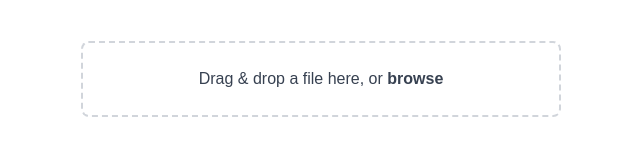
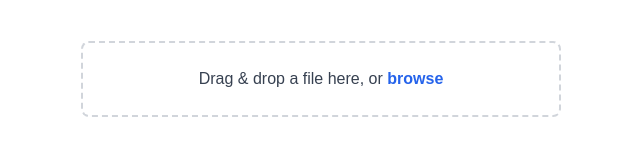
Before and after one commit to seansoreilly/content-proof, a Next.js app: page /upload in a window 1280 px wide. Shown: the part 349-504 px from the top of the page, without its empty margins (319-959 px from the left). Built offline with nearby package versions, Linux system fonts and the light colour scheme.

Commit message:
fix(ui): add explicit label/button to open file dialog in FileUpload for reliable browsing

```diff
--- a/src/components/FileUpload.tsx
+++ b/src/components/FileUpload.tsx
@@ -137,6 +137,7 @@ export default function FileUpload() {
         onClick={onButtonClick}
       >
         <input
+          id="fileInput"
           type="file"
           ref={inputRef}
           className="hidden"
@@ -144,7 +145,16 @@ export default function FileUpload() {
         />
         <p className="text-gray-700 text-center">
           Drag &amp; drop a file here, or{" "}
-          <span className="font-semibold">browse</span>
+          <label
+            htmlFor="fileInput"
+            className="font-semibold text-blue-600 hover:underline cursor-pointer"
+            onClick={(e) => {
+              e.stopPropagation();
+              onButtonClick();
+            }}
+          >
+            browse
+          </label>
         </p>
       </div>
 
```
